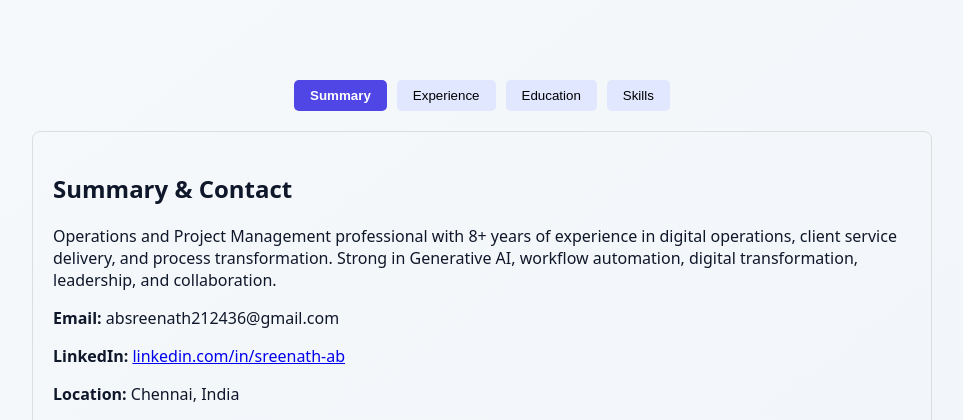
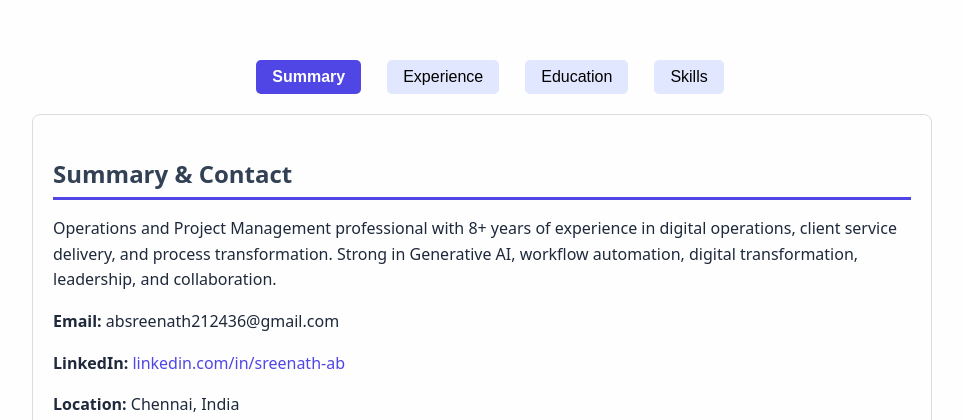
Before and after one commit to absreenath212436/Portfolio, a React (Vite) app: page / in a window 1280 px wide. Shown: the part 380-800 px from the top of the page, without its empty margins (158-1121 px from the left). Built offline with nearby package versions, Linux system fonts and the light colour scheme.

Commit message:
Update style.css

```diff
--- a/style.css
+++ b/style.css
@@ -1,9 +1,102 @@
+/* Reset & base */
 body {
   margin: 0;
-  font-family: system-ui, sans-serif;
-  background: linear-gradient(to bottom right, #f8fafc, #f1f5f9);
-  color: #0f172a;
+  font-family: 'Inter', -apple-system, BlinkMacSystemFont, 'Segoe UI', Roboto,
+    Oxygen, Ubuntu, Cantarell, 'Open Sans', 'Helvetica Neue', sans-serif;
+  background: #fefefe;
+  color: #1e293b;
+  line-height: 1.6;
 }
-#root {
-  padding: 20px;
+
+a {
+  color: #4f46e5;
+  text-decoration: none;
 }
+a:hover,
+a:focus {
+  text-decoration: underline;
+}
+
+.container {
+  max-width: 880px;
+  margin: 2rem auto 4rem;
+  padding: 0 1rem;
+}
+
+header {
+  padding: 1rem 0;
+  border-bottom: 1px solid #e2e8f0;
+  margin-bottom: 2rem;
+  display: flex;
+  justify-content: space-between;
+  align-items: center;
+}
+
+header h1 {
+  margin: 0;
+  font-weight: 700;
+  color: #334155;
+}
+
+nav button {
+  background: none;
+  border: none;
+  margin-left: 1rem;
+  font-size: 1rem;
+  cursor: pointer;
+  color: #64748b;
+  transition: color 0.25s;
+}
+nav button.active,
+nav button:hover {
+  color: #4f46e5;
+  font-weight: 600;
+}
+
+section h2 {
+  border-bottom: 3px solid #4f46e5;
+  padding-bottom: 0.25rem;
+  margin-bottom: 1rem;
+  font-weight: 700;
+  color: #334155;
+}
+
+ul li {
+  margin-bottom: 0.5rem;
+}
+
+/* Scrollable panels for Experience and Skills */
+.scroll-panel {
+  max-height: 280px;
+  overflow-y: auto;
+  border: 1px solid #e2e8f0;
+  padding: 1rem;
+  border-radius: 8px;
+  background: #fff;
+  box-shadow: 0 3px 6px rgb(100 116 139 / 0.1);
+}
+
+/* Certificate upload */
+.upload-section {
+  margin-top: 1.5rem;
+}
+.upload-section input[type="file"] {
+  display: block;
+  margin-top: 0.5rem;
+}
+.uploaded-list a {
+  display: block;
+  margin-top: 0.25rem;
+  font-weight: 500;
+}
+
+/* Responsive */
+@media (max-width: 600px) {
+  .container {
+    margin: 1rem auto 2rem;
+  }
+  nav button {
+    margin-left: 0.5rem;
+    font-size: 0.9rem;
+  }
+}
```
